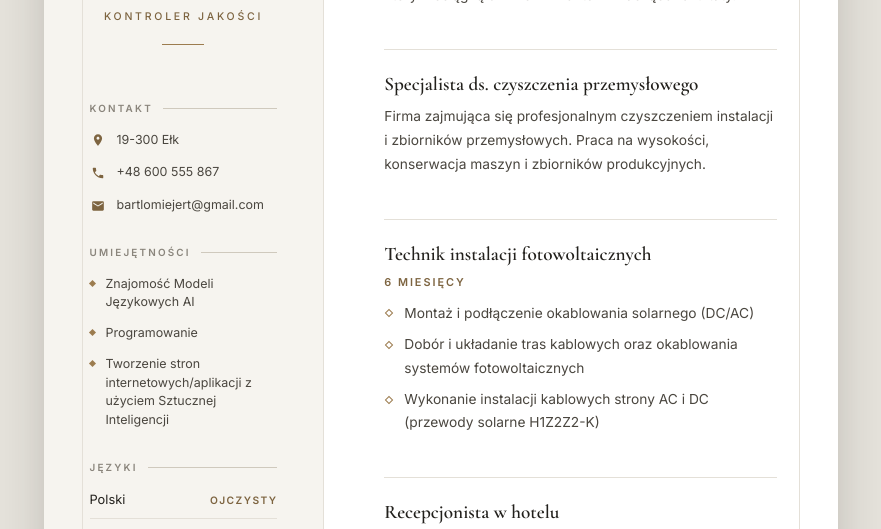
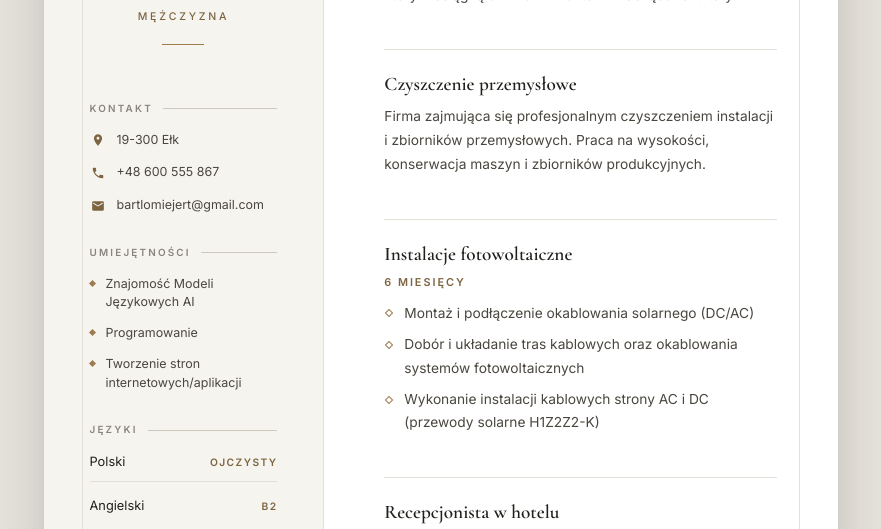
Before and after one commit to HustlerGuy/Cv, a plain HTML site: page index.html in a window 1280 px wide. Shown: the part 261-790 px from the top of the page, without its empty margins (199-1080 px from the left). Drawn offline with nearby package versions, Linux system fonts and the light colour scheme.

Commit message:
content: update title, English level, and refine experience/skill labels

```diff
--- a/index.html
+++ b/index.html
@@ -388,7 +388,7 @@
             <header class="sidebar-header">
                 <div class="monogram">BE</div>
                 <h1>Bartłomiej Ert</h1>
-                <p class="title">Kontroler jakości</p>
+                <p class="title">MĘŻCZYZNA</p>
                 <div class="rule"></div>
             </header>
 
@@ -419,7 +419,7 @@
                 <ul class="skill-list">
                     <li>Znajomość Modeli Językowych AI</li>
                     <li>Programowanie</li>
-                    <li>Tworzenie stron internetowych/aplikacji z użyciem Sztucznej Inteligencji</li>
+                    <li>Tworzenie stron internetowych/aplikacji</li>
                 </ul>
             </section>
 
@@ -431,7 +431,7 @@
                 </div>
                 <div class="language-item">
                     <span>Angielski</span>
-                    <span class="language-level">C2</span>
+                    <span class="language-level">B2</span>
                 </div>
             </section>
         </aside>
@@ -447,12 +447,12 @@
                 </div>
 
                 <div class="experience-item">
-                    <h3>Specjalista ds. czyszczenia przemysłowego</h3>
+                    <h3>Czyszczenie przemysłowe</h3>
                     <p class="description">Firma zajmująca się profesjonalnym czyszczeniem instalacji i zbiorników przemysłowych. Praca na wysokości, konserwacja maszyn i zbiorników produkcyjnych.</p>
                 </div>
 
                 <div class="experience-item">
-                    <h3>Technik instalacji fotowoltaicznych</h3>
+                    <h3>Instalacje fotowoltaiczne</h3>
                     <span class="company">6 miesięcy</span>
                     <ul>
                         <li>Montaż i podłączenie okablowania solarnego (DC/AC)</li>
```
